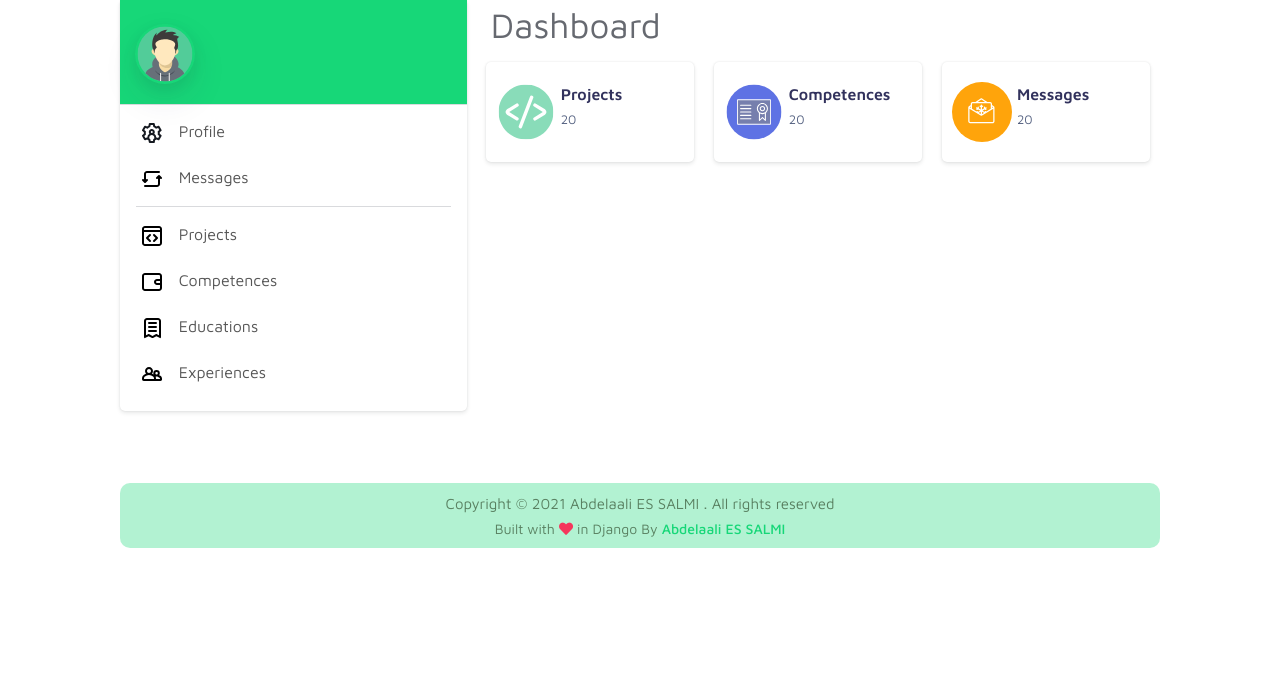
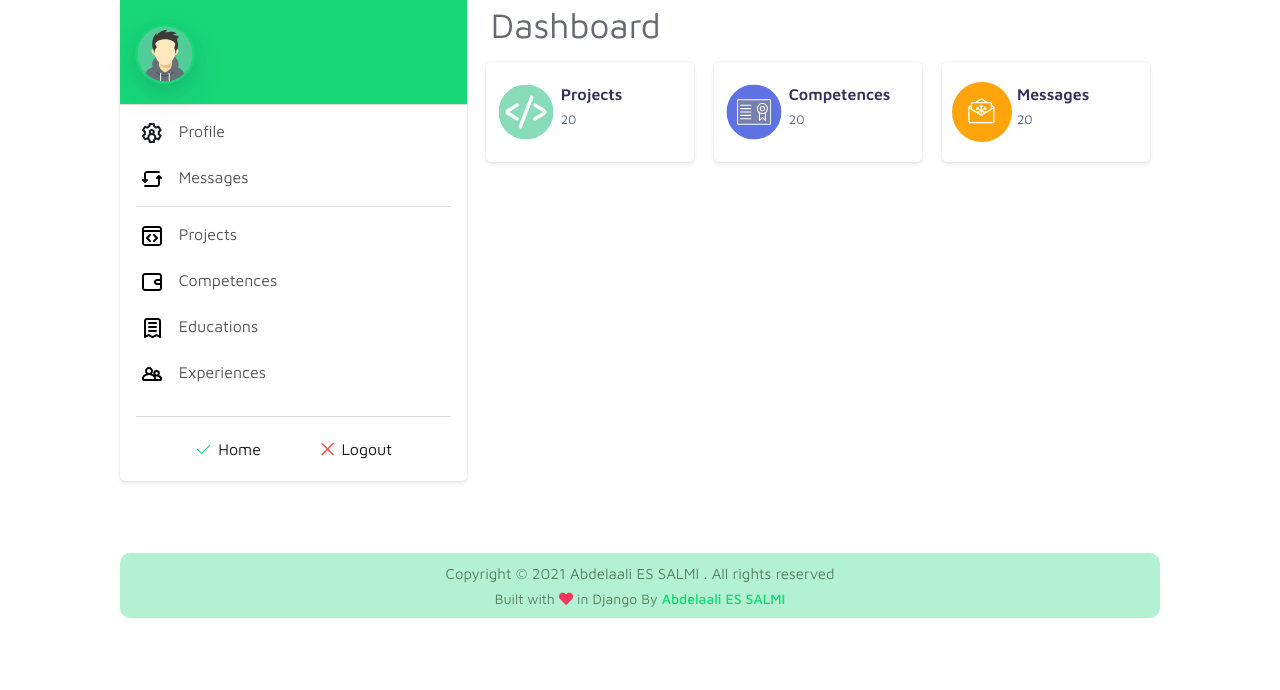
Before and after one commit to abdlalisalmi/DJANGO-Portfolio, a Django app: page /dashboard/ in a window 1280 px wide. Shown: the part 129-819 px from the top of the page. Before the commit the page ends 677 px from the top, so only its background shows below. Run offline with Django 3.2, Linux system fonts and the light colour scheme; the visitor is signed in with stand-in values (Sample User, id 1); data that the repository does not hold is empty; some libraries are stand-ins or nearby versions.

Commit message:
add logout and home buttons to dashboard sidebar

```diff
--- a/dashboard/templates/dashboard.html
+++ b/dashboard/templates/dashboard.html
@@ -60,6 +60,26 @@
                     </li>
                 </a>
             </ul>
+            <hr class="sidebar-line">
+            <div class="container text-center sidebar-footer">
+                <a href="{% url 'homePage' %}">
+                    <svg class="svg-icon-home" viewBox="0 0 20 20">
+                        <path fill="none" d="M7.197,16.963H7.195c-0.204,0-0.399-0.083-0.544-0.227l-6.039-6.082c-0.3-0.302-0.297-0.788,0.003-1.087
+                        C0.919,9.266,1.404,9.269,1.702,9.57l5.495,5.536L18.221,4.083c0.301-0.301,0.787-0.301,1.087,0c0.301,0.3,0.301,0.787,0,1.087
+                        L7.741,16.738C7.596,16.882,7.401,16.963,7.197,16.963z"></path>
+                    </svg>
+                    Home
+                </a>
+                <a href="{% url 'dashboard:logout' %}" id="logout">
+                    <svg class="svg-icon-logout" viewBox="0 0 20 20">
+                        <path fill="none" d="M11.469,10l7.08-7.08c0.406-0.406,0.406-1.064,0-1.469c-0.406-0.406-1.063-0.406-1.469,0L10,8.53l-7.081-7.08
+                        c-0.406-0.406-1.064-0.406-1.469,0c-0.406,0.406-0.406,1.063,0,1.469L8.531,10L1.45,17.081c-0.406,0.406-0.406,1.064,0,1.469
+                        c0.203,0.203,0.469,0.304,0.735,0.304c0.266,0,0.531-0.101,0.735-0.304L10,11.469l7.08,7.081c0.203,0.203,0.469,0.304,0.735,0.304
+                        c0.267,0,0.532-0.101,0.735-0.304c0.406-0.406,0.406-1.064,0-1.469L11.469,10z"></path>
+                    </svg>
+                    Logout
+                </a>
+            </div>
         </div>
         <div class="col-lg-8 dashboard-content pl-lg-4">
             {% block dashboardContent %}
--- a/dashboard/urls.py
+++ b/dashboard/urls.py
@@ -1,4 +1,5 @@
 from django.urls import path
+from django.contrib.auth.views import LogoutView
 
 from .views import (
     dashboard,
@@ -23,4 +24,6 @@ urlpatterns = [
 
     path('projects', projects, name='projects'),
     path('projects/api/', projects_api, name='projects_api'),
+
+    path('logout/', LogoutView.as_view(), name='logout')
 ]
--- a/portfolio/static/dashboard.css
+++ b/portfolio/static/dashboard.css
@@ -479,3 +479,34 @@ SVG Icons - svgicons.sparkk.fr
 .cancel-edit-project svg path{
     fill: #ff0000b1;
 }
+
+.svg-icon-home, .svg-icon-logout{
+    width: 1.2em;
+    height: 1.2em;
+    padding-bottom: 5px;
+  }
+.svg-icon-home path{
+    fill: #17d777;
+  }
+.svg-icon-logout path{
+    fill: #ff0000b1;
+  }
+.sidebar-footer {
+    margin-top: 10px;
+    margin-bottom: 10px;
+    padding: 10px;
+}
+.sidebar-footer a {
+    color: #1A181E;
+    margin: 5px;
+    padding: 8px 20px;
+    border-radius: 15px;
+    border: #ffffff solid 1px;
+    transition: all .3s ease-in-out;
+}
+.sidebar-footer a:hover {
+    border: #17D778 solid 1px;
+}
+.sidebar-footer #logout:hover {
+    border: #ff0000b1 solid 1px;
+}
```
